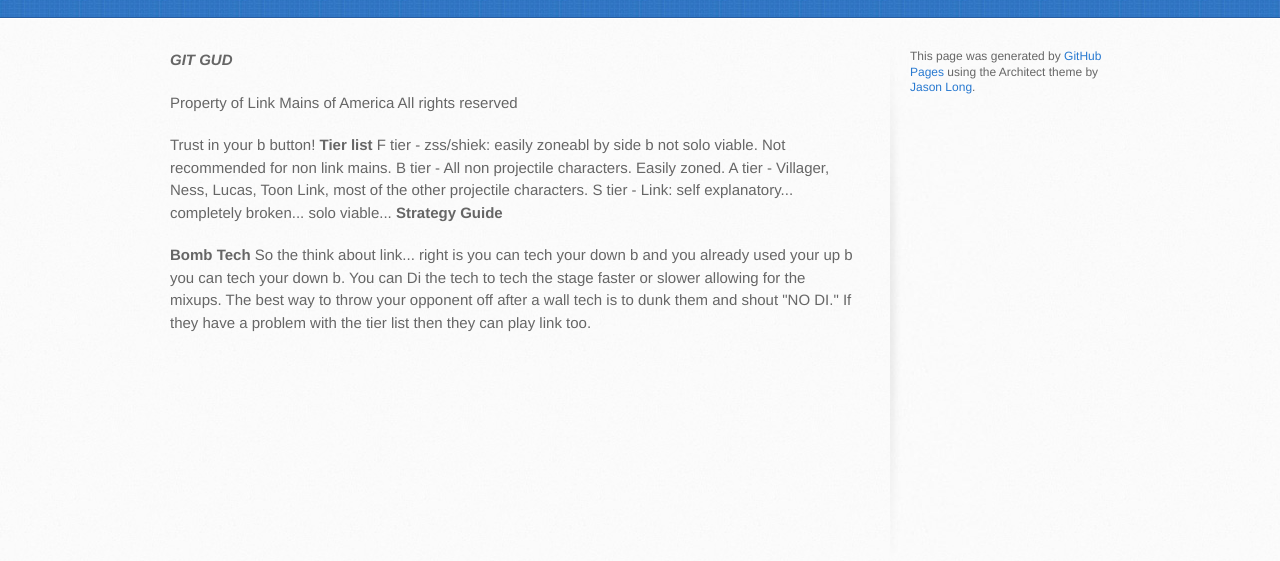
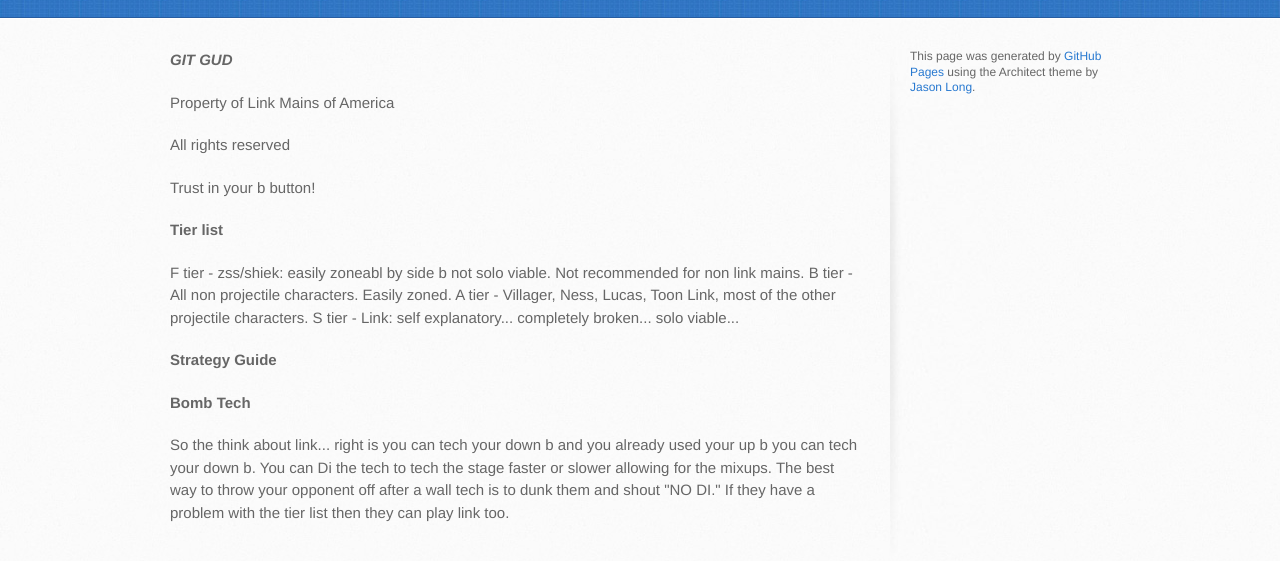
Before and after one commit to Dunsparce/Erzas.github.io, a plain HTML site: page index.html in a window 1280 px wide. Shown: the part 327-888 px from the top of the page. Drawn offline with Linux system fonts and the light colour scheme.

Commit message:
Replace master branch with page content via GitHub

```diff
--- a/index.html
+++ b/index.html
@@ -30,19 +30,24 @@
         <section id="main-content">
           <p><em><strong>GIT GUD</strong></em></p>
 
-<p>Property of Link Mains of America
-All rights reserved</p>
+<p>Property of Link Mains of America</p>
 
-<p>Trust in your b button!
-<strong>Tier list</strong>
-F tier - zss/shiek: easily zoneabl by side b not solo viable.  Not recommended for non link mains.
+<p>All rights reserved</p>
+
+<p>Trust in your b button!</p>
+
+<p><strong>Tier list</strong></p>
+
+<p>F tier - zss/shiek: easily zoneabl by side b not solo viable.  Not recommended for non link mains.
 B tier - All non projectile characters. Easily zoned.
 A tier - Villager, Ness, Lucas, Toon Link, most of the other projectile characters.
-S tier - Link: self explanatory... completely broken... solo viable...
-<strong>Strategy Guide</strong></p>
+S tier - Link: self explanatory... completely broken... solo viable...</p>
 
-<p><strong>Bomb Tech</strong>
-So the think about link... right is you can tech your down b and you already used your up b you can tech your down b.  You can Di the tech to tech the stage faster or slower allowing for the mixups.  The best way to throw your opponent off after a wall tech is to dunk them and shout "NO DI."  If they have a problem with the tier list then they can play link too.</p>
+<p><strong>Strategy Guide</strong></p>
+
+<p><strong>Bomb Tech</strong></p>
+
+<p>So the think about link... right is you can tech your down b and you already used your up b you can tech your down b.  You can Di the tech to tech the stage faster or slower allowing for the mixups.  The best way to throw your opponent off after a wall tech is to dunk them and shout "NO DI."  If they have a problem with the tier list then they can play link too.</p>
         </section>
 
         <aside id="sidebar">
--- a/params.json
+++ b/params.json
@@ -1 +1 @@
-{"name":"LMoA (Link Mains of America)","tagline":"Liberty and Justice for Link Mains","body":"_**GIT GUD**_\r\n\r\nProperty of Link Mains of America\r\nAll rights reserved\r\n\r\nTrust in your b button!\r\n**Tier list**\r\nF tier - zss/shiek: easily zoneabl by side b not solo viable.  Not recommended for non link mains.\r\nB tier - All non projectile characters. Easily zoned.\r\nA tier - Villager, Ness, Lucas, Toon Link, most of the other projectile characters.\r\nS tier - Link: self explanatory... completely broken... solo viable...\r\n**Strategy Guide**\r\n\r\n**Bomb Tech**\r\nSo the think about link... right is you can tech your down b and you already used your up b you can tech your down b.  You can Di the tech to tech the stage faster or slower allowing for the mixups.  The best way to throw your opponent off after a wall tech is to dunk them and shout \"NO DI.\"  If they have a problem with the tier list then they can play link too.","google":"","note":"Don't delete this file! It's used internally to help with page regeneration."}
+{"name":"LMoA (Link Mains of America)","tagline":"Liberty and Justice for Link Mains","body":"_**GIT GUD**_\r\n\r\nProperty of Link Mains of America\r\n\r\nAll rights reserved\r\n\r\nTrust in your b button!\r\n\r\n**Tier list**\r\n\r\nF tier - zss/shiek: easily zoneabl by side b not solo viable.  Not recommended for non link mains.\r\nB tier - All non projectile characters. Easily zoned.\r\nA tier - Villager, Ness, Lucas, Toon Link, most of the other projectile characters.\r\nS tier - Link: self explanatory... completely broken... solo viable...\r\n\r\n**Strategy Guide**\r\n\r\n**Bomb Tech**\r\n\r\nSo the think about link... right is you can tech your down b and you already used your up b you can tech your down b.  You can Di the tech to tech the stage faster or slower allowing for the mixups.  The best way to throw your opponent off after a wall tech is to dunk them and shout \"NO DI.\"  If they have a problem with the tier list then they can play link too.","google":"","note":"Don't delete this file! It's used internally to help with page regeneration."}
```
